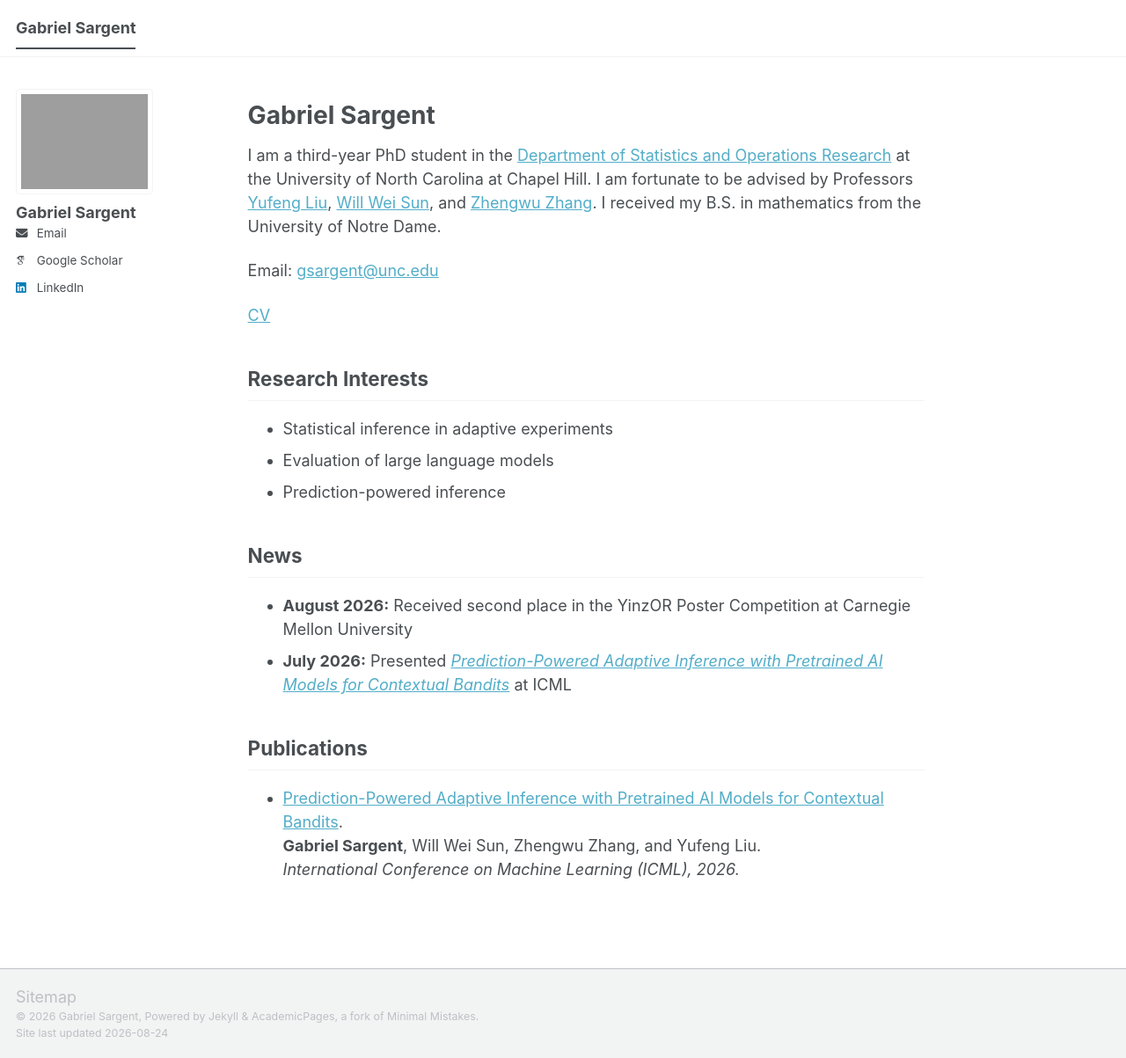
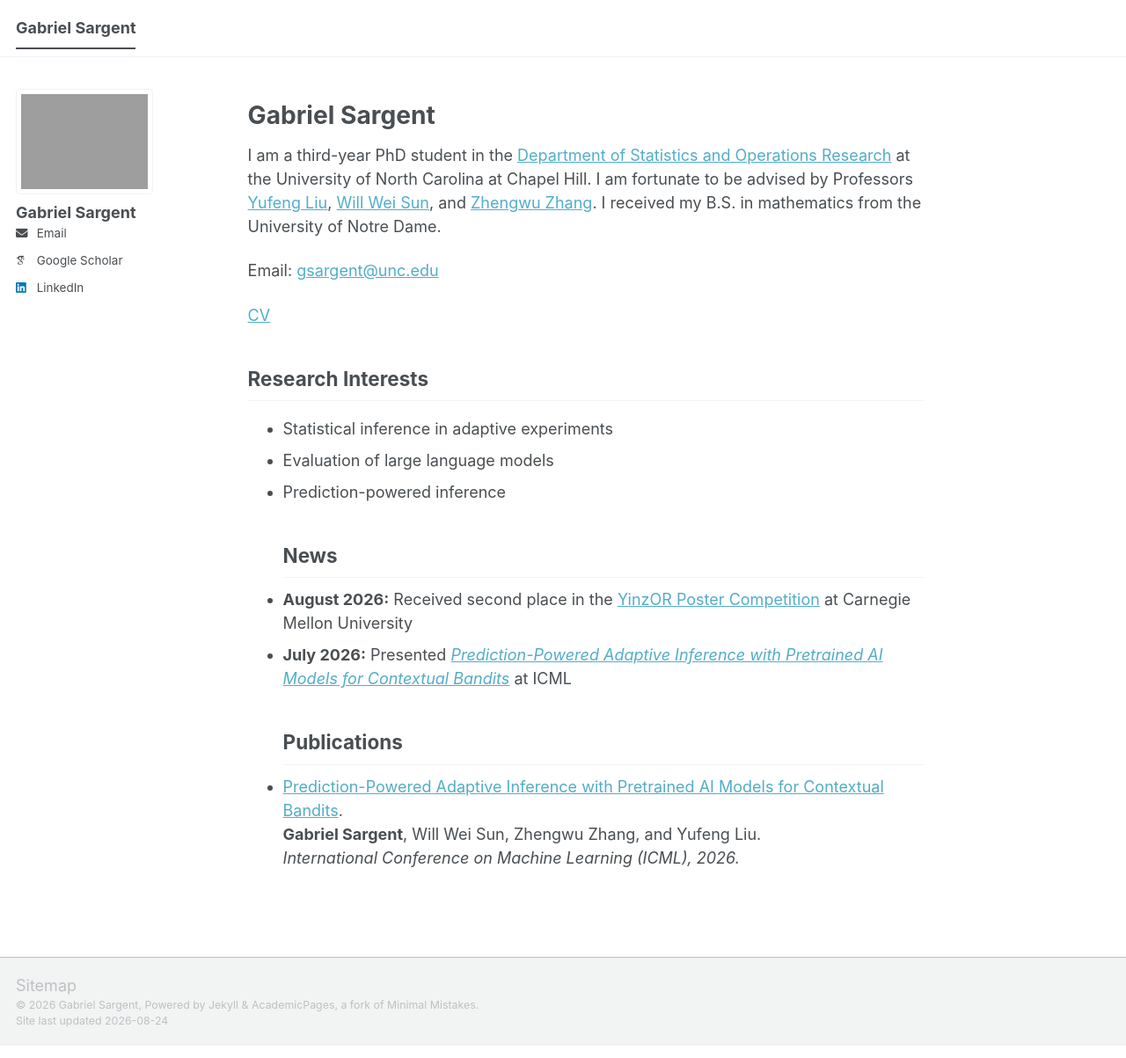
Before and after one commit to GabrielSargent/GabrielSargent.github.io, a Jekyll site: the page built from _pages/about.md, in a window 1280 px wide and 1203 px high. Shown: the whole window at 88% size. Built offline with Jekyll 4.4.1, drawn with Linux system fonts in a browser that asks for light colours; some web fonts are replaced; a script bundle is joined from its source files by our own code; library files that are not in the unit come from our copies; part of the change alters nothing that is shown.

```diff
--- a/_pages/about.md
+++ b/_pages/about.md
@@ -12,16 +12,13 @@ I am a third-year PhD student in the [Department of Statistics and Operations Re
 Email: [gsargent@unc.edu](mailto:gsargent@unc.edu)
 
 [CV](/files/cv.pdf)
-
 ## Research Interests
 - Statistical inference in adaptive experiments
 - Evaluation of large language models
 - Prediction-powered inference
-
 ## News
-- **August 2026:** Received second place in the YinzOR Poster Competition at Carnegie Mellon University
+- **August 2026:** Received second place in the [YinzOR Poster Competition](https://yinzor.cmuinforms.org/poster_competition/index.html) at Carnegie Mellon University
 - **July 2026:** Presented [*Prediction-Powered Adaptive Inference with Pretrained AI Models for Contextual Bandits*](/files/PPAI.pdf) at ICML
-
 ## Publications
 - [Prediction-Powered Adaptive Inference with Pretrained AI Models for Contextual Bandits](/files/PPAI.pdf).
   **Gabriel Sargent**, Will Wei Sun, Zhengwu Zhang, and Yufeng Liu.
```
